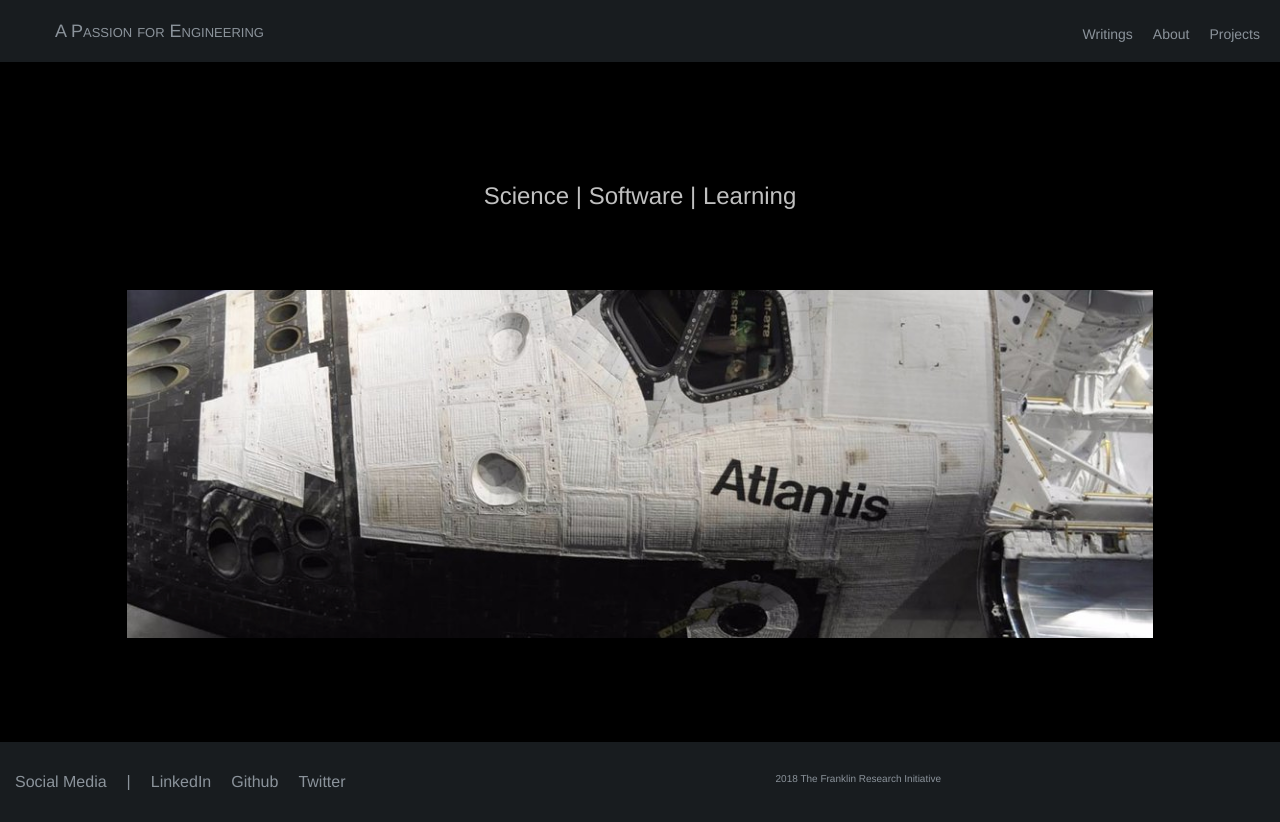
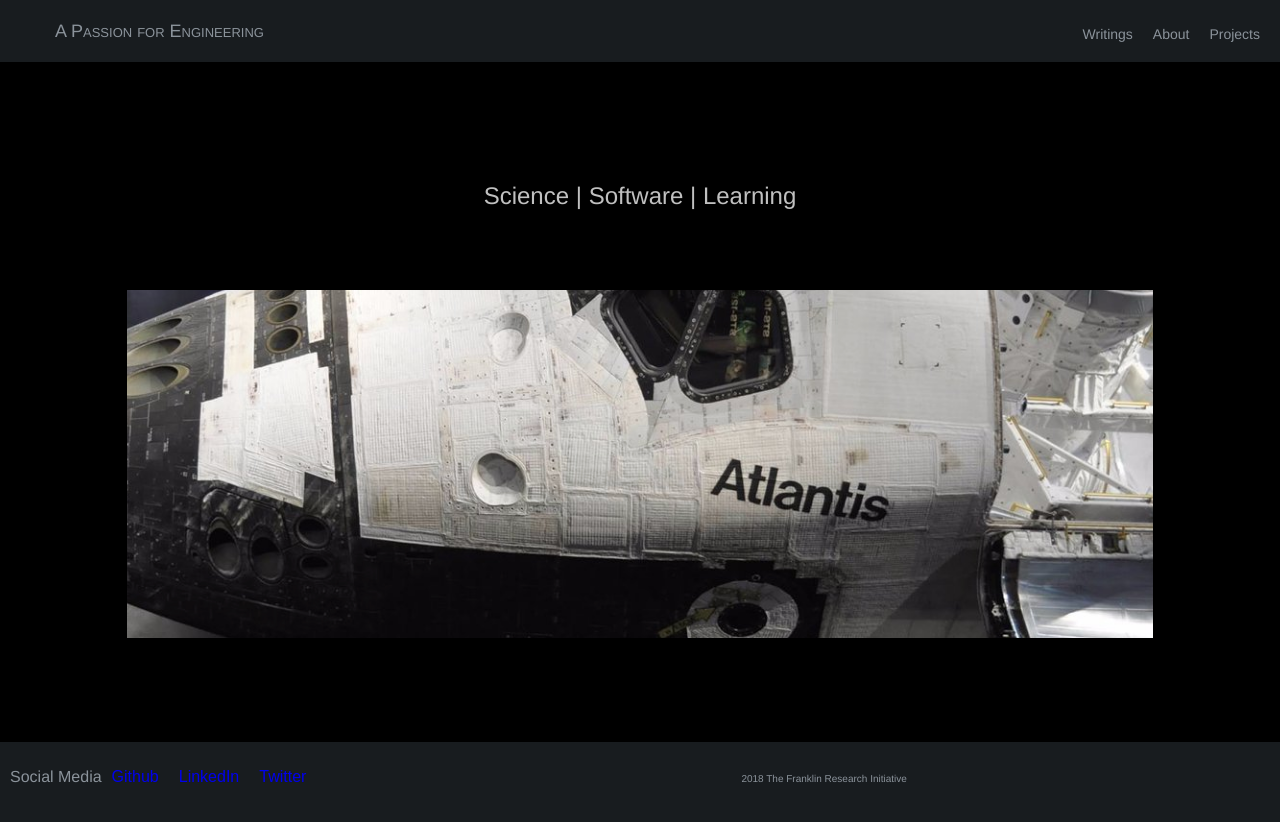
Before and after one commit to dave5801/Portfolio, a React (Create React App) app in the folder portfolio-site/: page / in a window 1280 px wide. Built offline with nearby package versions, Linux system fonts and the light colour scheme.

Commit message:
links work in footer

```diff
--- a/portfolio-site/src/scenes/home/Footer/footer.css
+++ b/portfolio-site/src/scenes/home/Footer/footer.css
@@ -7,9 +7,11 @@
     padding: 5px;
     display: flex;
     list-style: none;
+    padding: 10px;
 }
 
-.Footer-elements-left li{
+.Footer-elements-left li a{
+    text-decoration: none;
     padding: 10px;
 }
 
@@ -17,7 +19,7 @@
     font-family: Helvetica;
     font-weight: lighter;
     color: #8b939b;
-    text-decoration: none;
+
 }
 
 .Footer-elements-right{
@@ -25,6 +27,7 @@
     padding: 5px;
     display: flex;
     list-style: none;
+
     color: #8b939b;
 }
 
--- a/portfolio-site/src/scenes/home/Footer/footer.js
+++ b/portfolio-site/src/scenes/home/Footer/footer.js
@@ -10,10 +10,9 @@
             <div className="Footer">
                 <ul className="Footer-elements-left">
                     <li className="social-link">Social Media </li>
-                    <li>|</li>
-                    <li><Link to="/" className="social-link">LinkedIn</Link></li>
-                    <li><Link to="/" className="social-link">Github</Link></li>
-                    <li><Link to="/" className="social-link">Twitter</Link></li>
+                    <li><a href="https://github.com/dave5801">Github</a></li>
+                    <li><a href="https://www.linkedin.com/in/david-franklin-6063bba2/">LinkedIn</a></li>
+                    <li><a href="https://twitter.com/dave58011">Twitter</a></li>
                 </ul>
                 <ul className="Footer-elements-right">
                     <li className="social-link">2018 The Franklin Research Initiative </li>
```
